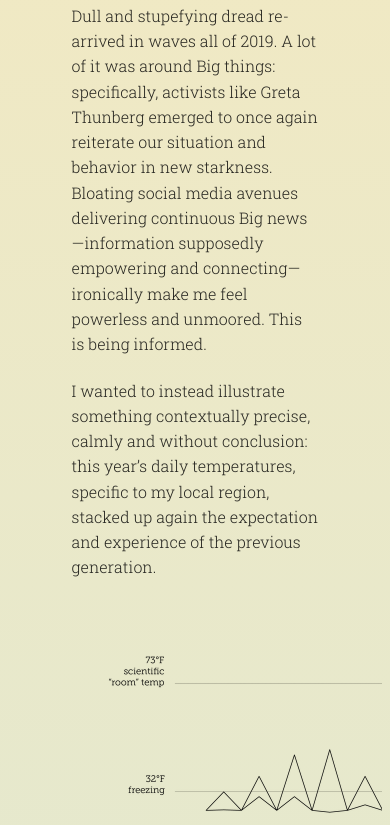
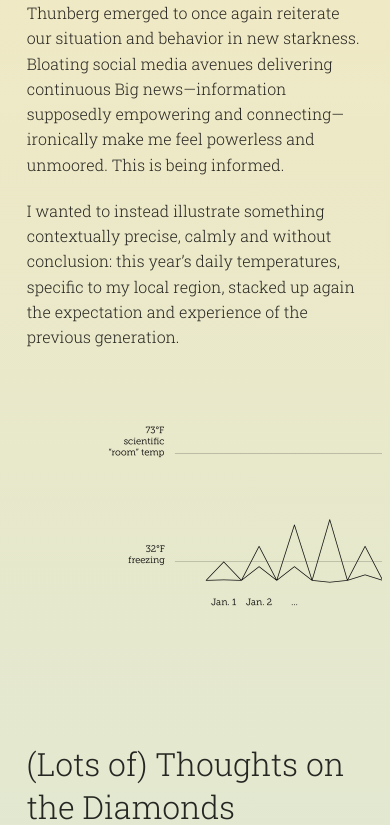
Before and after one commit to cotterjk/temp, a plain HTML site: page index.html in a window 390 px wide. Shown: the part 184-1009 px from the top of the page. Drawn offline with Linux system fonts and the light colour scheme.

Commit message:
resized text column for mobile

```diff
--- a/style.css
+++ b/style.css
@@ -42,6 +42,13 @@ p {
     margin-top: 100px;
 }
 
+@media only screen and (max-width: 600px) {
+  .text-column {
+      width: 90%;
+      margin: auto;
+  }
+}
+
 .logo-container {
     display: block;
     width: 70px;
```
